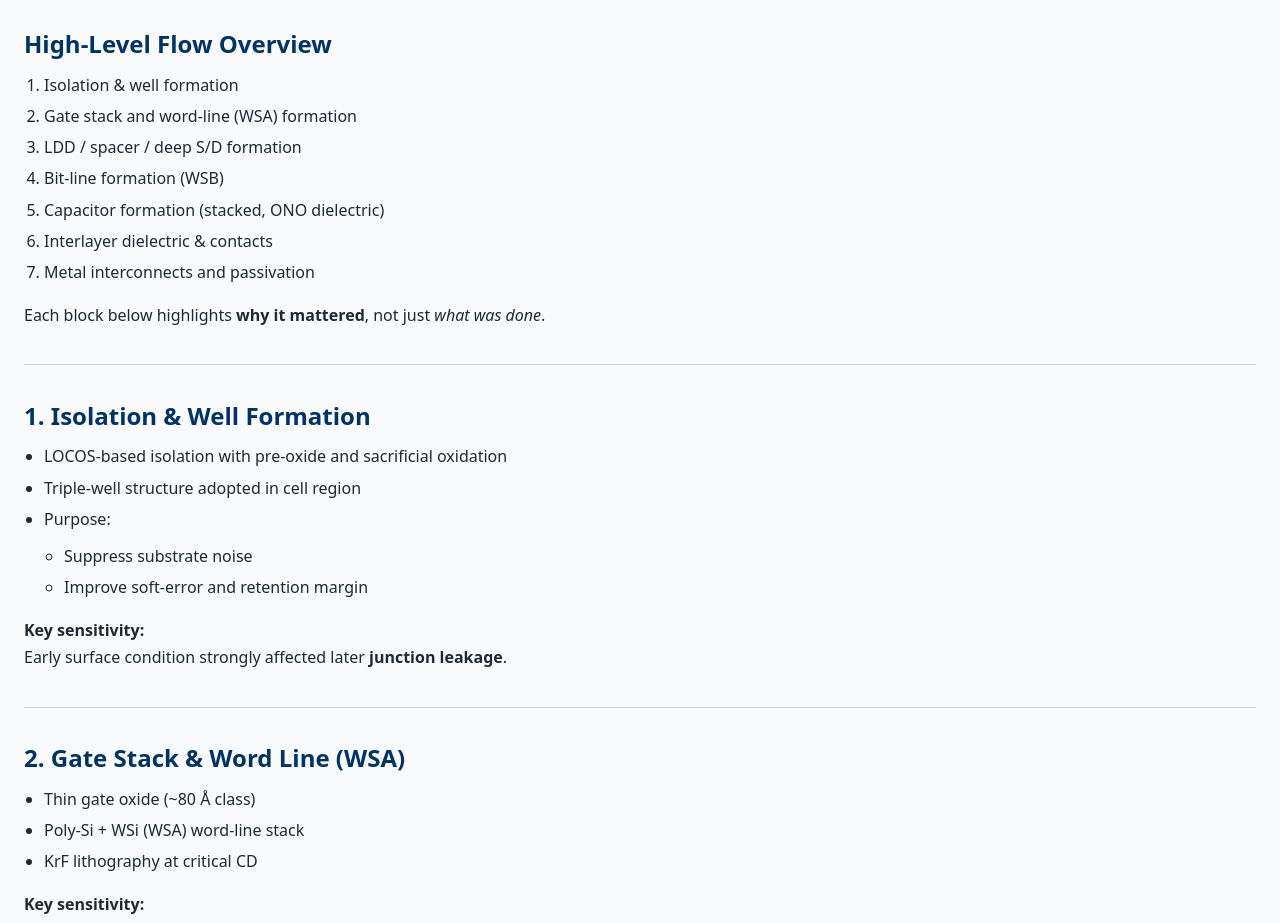
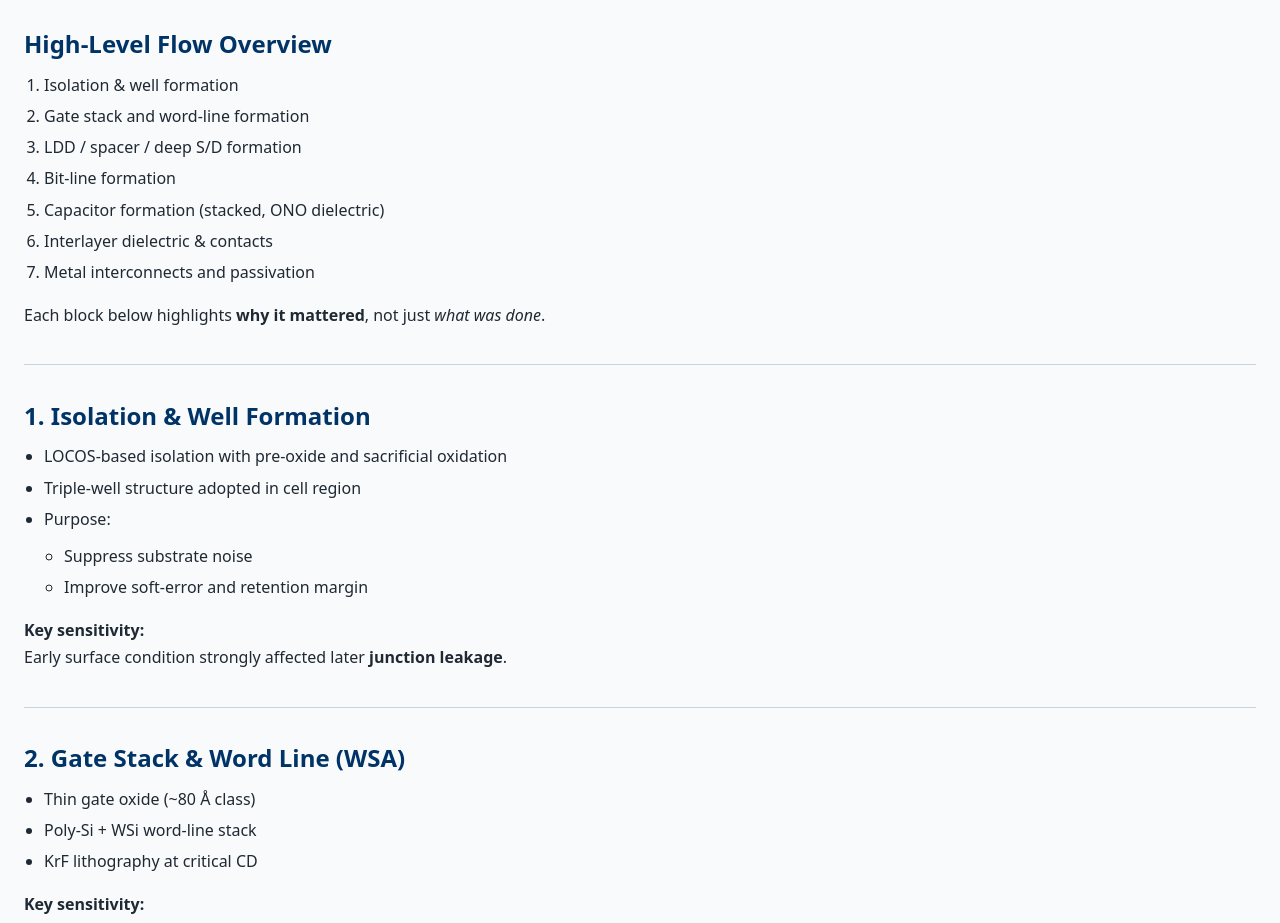
Before and after one commit to Samizo-AITL/Edusemi-Plus, a Jekyll site: the page built from archive/legacy/dram_025um/process_flow.md, in a window 1280 px wide and 1400 px high, scrolled down 439 px. Shown: the part 155-1078 px from the top of the window. Built offline with Jekyll 4.4.1, drawn with Linux system fonts in a browser that asks for light colours.

Commit message:
Update process_flow.md

```diff
--- a/archive/legacy/dram_025um/process_flow.md
+++ b/archive/legacy/dram_025um/process_flow.md
@@ -28,9 +28,9 @@ for a **0.25µm-generation 64M DRAM**, covering both **cell** and **peripheral**
 ## High-Level Flow Overview
 
 1. Isolation & well formation
-2. Gate stack and word-line (WSA) formation
+2. Gate stack and word-line formation
 3. LDD / spacer / deep S/D formation
-4. Bit-line formation (WSB)
+4. Bit-line formation
 5. Capacitor formation (stacked, ONO dielectric)
 6. Interlayer dielectric & contacts
 7. Metal interconnects and passivation
@@ -55,7 +55,7 @@ Early surface condition strongly affected later **junction leakage**.
 ## 2. Gate Stack & Word Line (WSA)
 
 - Thin gate oxide (~80 Å class)
-- Poly-Si + WSi (WSA) word-line stack
+- Poly-Si + WSi word-line stack
 - KrF lithography at critical CD
 
 **Key sensitivity:**
```
